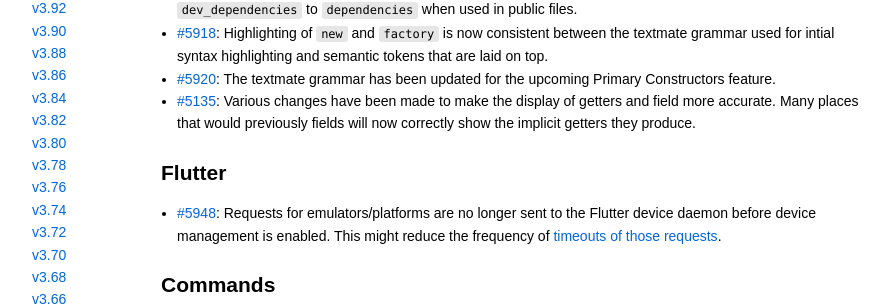
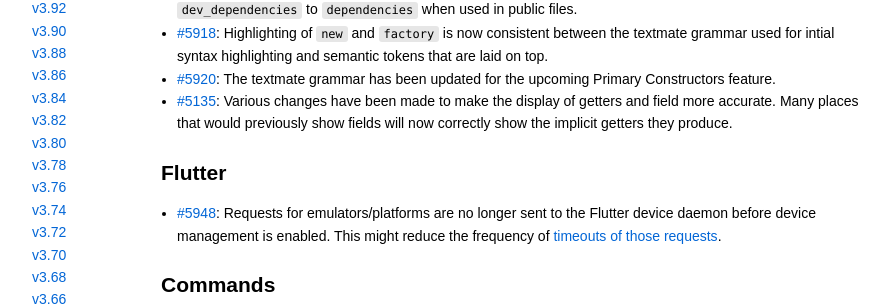
Before and after one commit to Dart-Code/Website, a Jekyll site: the page built from _releases/v3.130.md, in a window 1280 px wide and 900 px high, scrolled down 516 px. Shown: the part 167-474 px from the top of the window, without its empty margins (204-1093 px from the left). Built offline with Jekyll 4.4.1, drawn with Linux system fonts in a browser that asks for light colours.

Commit message:
Fix typo

```diff
--- a/_releases/v3.130.md
+++ b/_releases/v3.130.md
@@ -21,7 +21,7 @@
 - [#5913](https://github.com/Dart-Code/Dart-Code/issues/5913)/[#5914](https://github.com/Dart-Code/Dart-Code/issues/5914): The **Add Dependency** fix now correctly appears to move a dependency from `dev_dependencies` to `dependencies` when used in public files.
 - [#5918](https://github.com/Dart-Code/Dart-Code/issues/5918): Highlighting of `new` and `factory` is now consistent between the textmate grammar used for intial syntax highlighting and semantic tokens that are laid on top.
 - [#5920](https://github.com/Dart-Code/Dart-Code/issues/5920): The textmate grammar has been updated for the upcoming Primary Constructors feature.
-- [#5135](https://github.com/Dart-Code/Dart-Code/issues/5135): Various changes have been made to make the display of getters and field more accurate. Many places that would previously fields will now correctly show the implicit getters they produce.
+- [#5135](https://github.com/Dart-Code/Dart-Code/issues/5135): Various changes have been made to make the display of getters and field more accurate. Many places that would previously show fields will now correctly show the implicit getters they produce.
 
 ## Flutter
 
```
